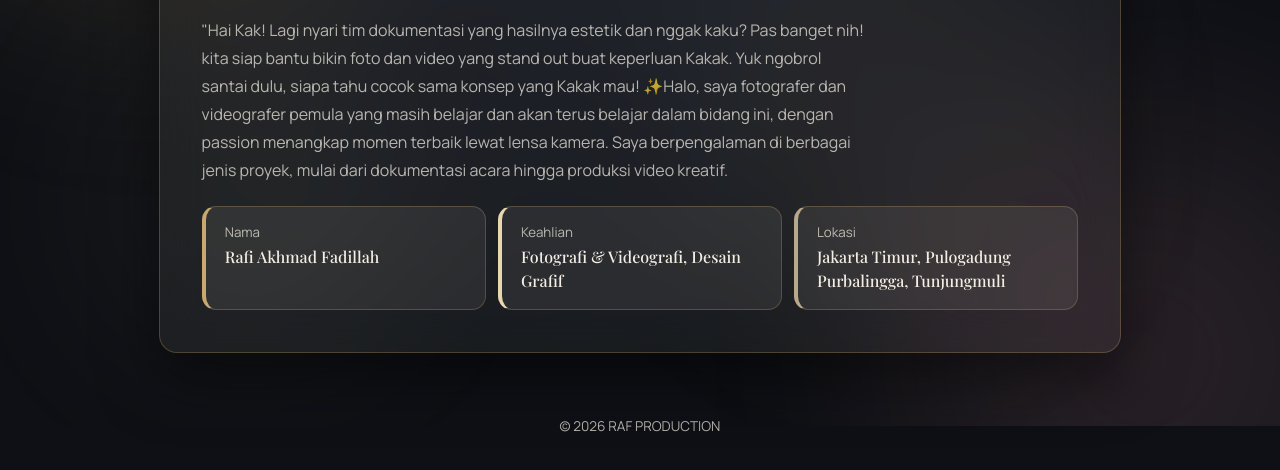
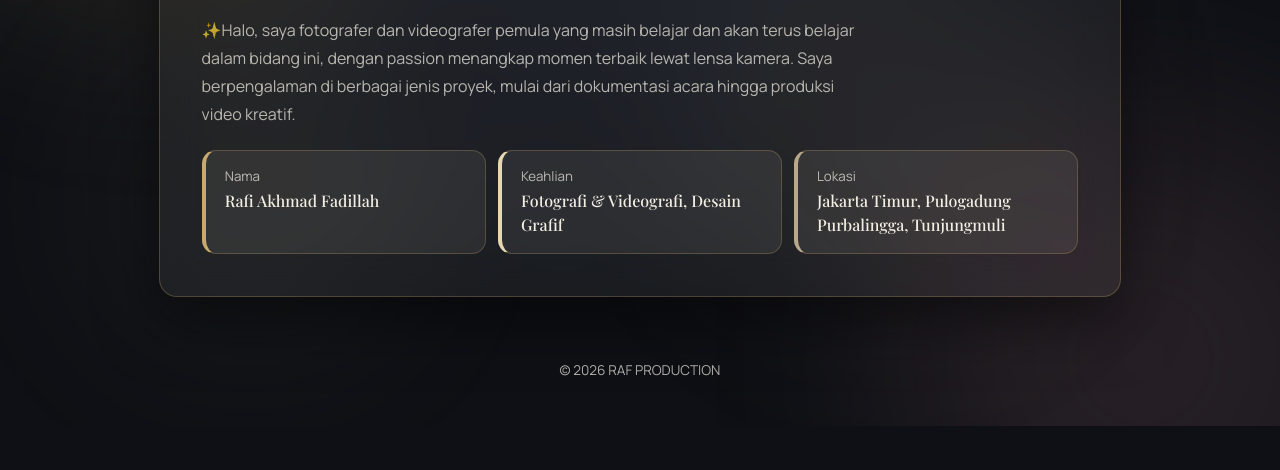
Before and after one commit to rafiakmadfadillah-eng/RAF-PRODUCTION-, a plain HTML site: page index.html in a window 1280 px wide. Shown: the part 374-844 px from the top of the page. After the commit the page ends 800 px from the top, so only its background shows below. Drawn offline with nearby package versions, Linux system fonts and the light colour scheme.

Commit message:
Update index.html

```diff
--- a/index.html
+++ b/index.html
@@ -600,7 +600,7 @@
   <!-- ================= BIODATA ================= -->
   <section id="biodata" class="panel active">
     <h2>Biodata</h2>
-    <p>"Hai Kak! Lagi nyari tim dokumentasi yang hasilnya estetik dan nggak kaku? Pas banget nih! kita siap bantu bikin foto dan video yang stand out buat keperluan Kakak. Yuk ngobrol santai dulu, siapa tahu cocok sama konsep yang Kakak mau! ✨Halo, saya fotografer dan videografer pemula yang masih belajar dan akan terus belajar dalam bidang ini, dengan passion menangkap momen terbaik lewat lensa kamera. Saya berpengalaman di berbagai jenis proyek, mulai dari dokumentasi acara hingga produksi video kreatif.</p>
+    <p>✨Halo, saya fotografer dan videografer pemula yang masih belajar dan akan terus belajar dalam bidang ini, dengan passion menangkap momen terbaik lewat lensa kamera. Saya berpengalaman di berbagai jenis proyek, mulai dari dokumentasi acara hingga produksi video kreatif.</p>
 
     <div class="info-list">
       <div class="info-item">
```
